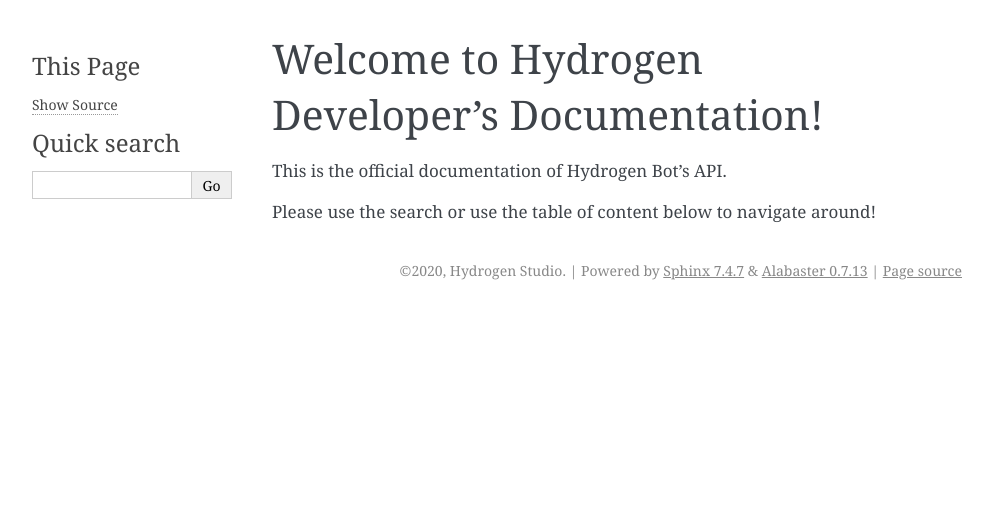
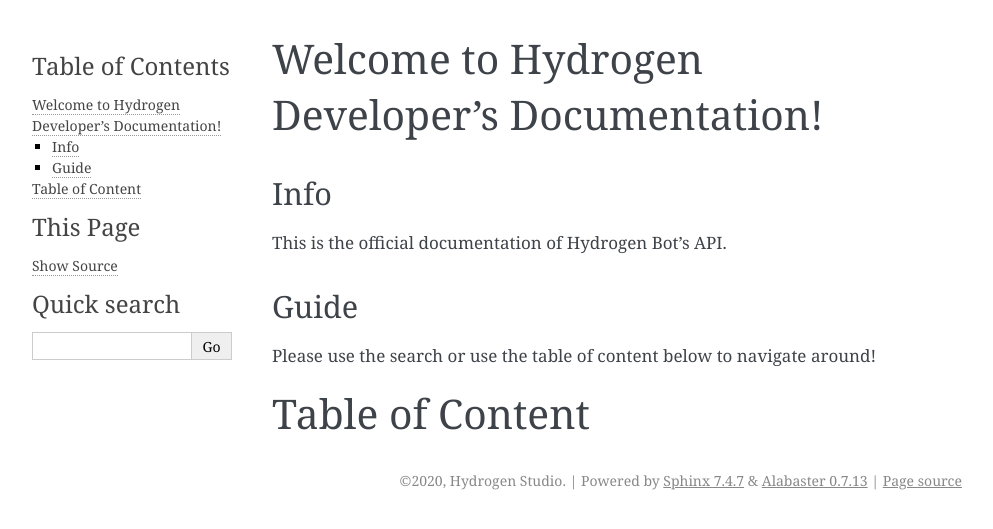
Before and after one commit to jerryzhangdev/hydrogen-developer-docs, a Sphinx documentation site: the page built from docs/source/index.rst, in a window 1280 px wide. Shown: the top 529 px of the page, without its empty margins (148-1141 px from the left). Built offline with Sphinx 7.4.7, drawn with Linux system fonts in a browser that asks for light colours.

Commit message:
Update index.rst

```diff
--- a/docs/source/index.rst
+++ b/docs/source/index.rst
@@ -5,7 +5,23 @@
 Welcome to Hydrogen Developer's Documentation!
 ==============================================
 
+Info
+----
+
 This is the official documentation of Hydrogen Bot's API.
 
 
+Guide
+-----
+
 Please use the search or use the table of content below to navigate around!
+
+
+Table of Content
+================
+
+.. toctree::
+   :maxdepth: 2
+   :glob:
+
+   *
```
